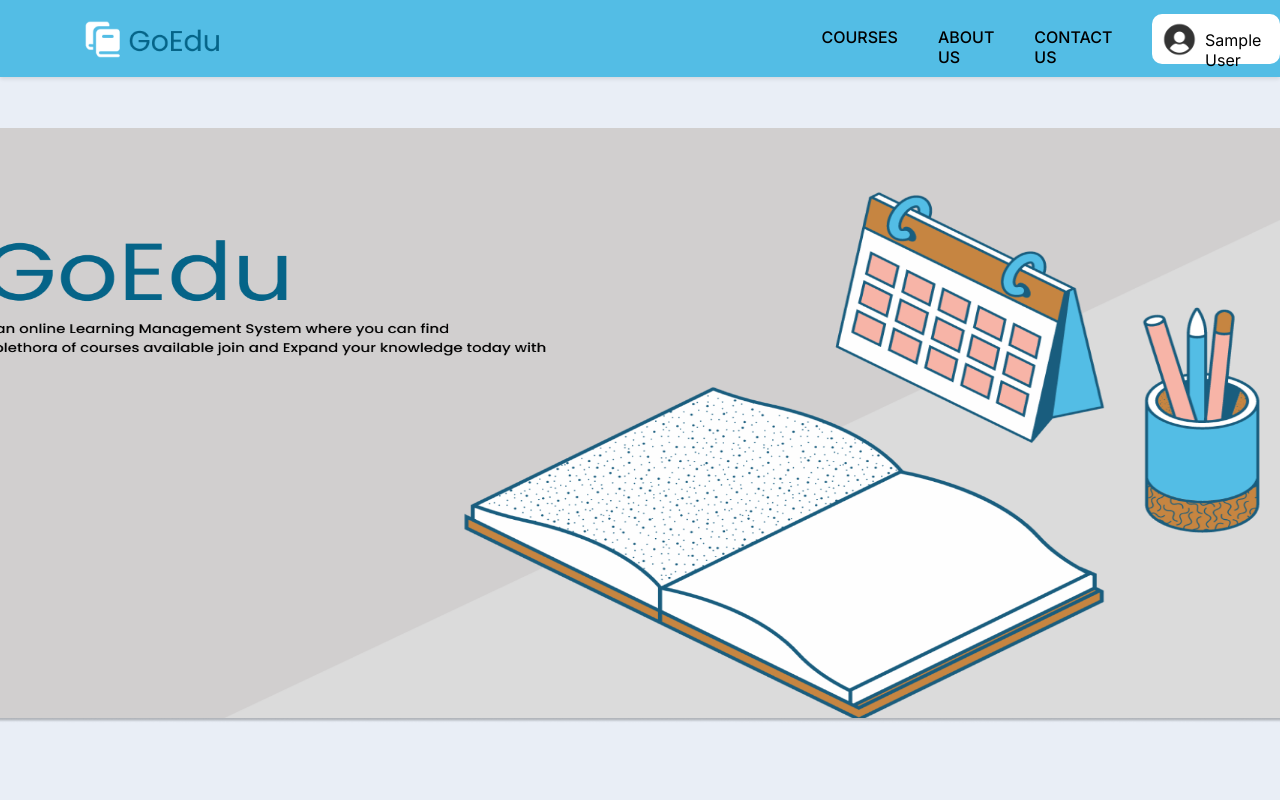
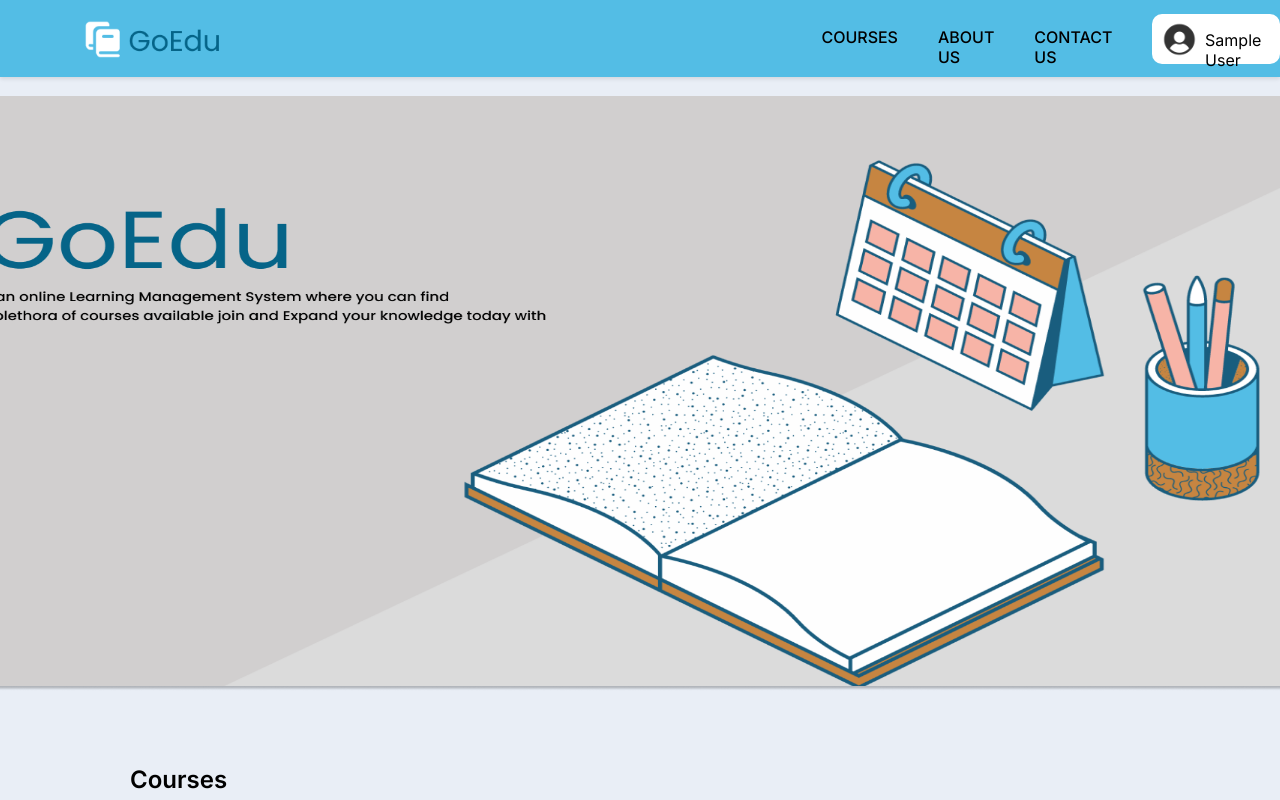
Before and after one commit to jdahiroc/learning-management-system, a React (Vite) app: page /home in a window 1280 px wide. Shown: the top 800 px of the page. Built offline with nearby package versions, Linux system fonts and the light colour scheme; no server answers; sample sign-in values are in the browser's storage; a web font is replaced by a local one.

Commit message:
adjusted the navigation-controls ul a

```diff
--- a/src/styles/adminHomepage.css
+++ b/src/styles/adminHomepage.css
@@ -49,7 +49,7 @@
   font-weight: 500;
 }
 
-.navigation-controls ul a{
+.navigation-controls ul a {
   text-decoration: none;
   color: #000000;
 }
@@ -244,6 +244,7 @@
 }
 
 .banner-container .banner-img img {
+  margin-top: -2em;
   width: 1400px;
   height: 595px;
 }
```
